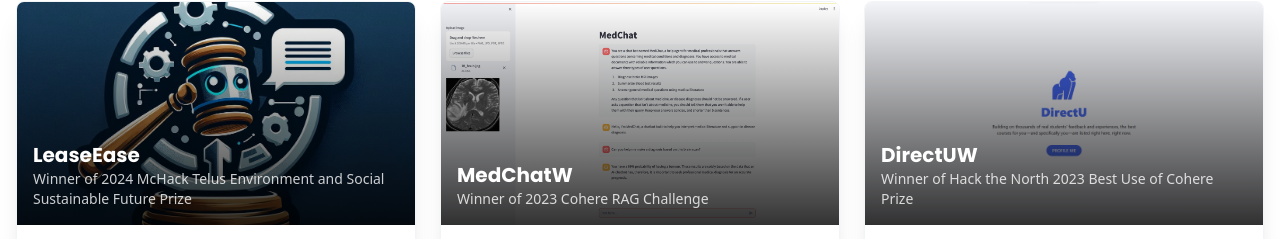
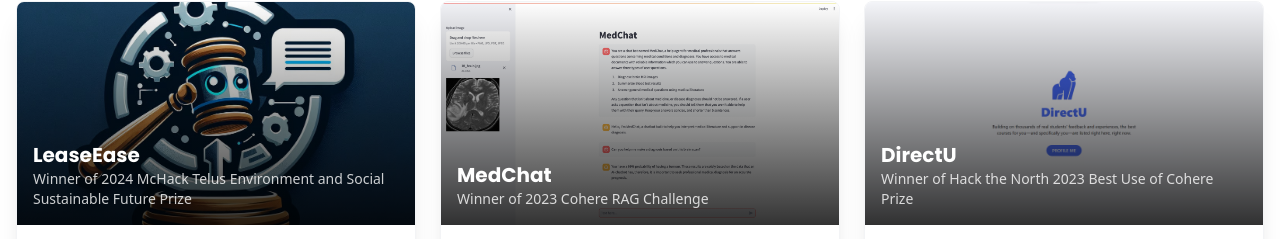
Before and after one commit to KenWuqianghao/kenwuqianghao.github.io, a Next.js app: page / in a window 1280 px wide. Shown: the part 2334-2573 px from the top of the page. Built offline with nearby package versions, Linux system fonts and the light colour scheme.

Commit message:
Fixed typo

```diff
--- a/app/page.tsx
+++ b/app/page.tsx
@@ -444,7 +444,7 @@ export default function Home() {
                       link="https://github.com/jamesliangg/LeaseEase"
                     />
                     <ProjectCard
-                      title="MedChatW"
+                      title="MedChat"
                       subtitle="Winner of 2023 Cohere RAG Challenge"
                       technologies={["Python", "Cohere API", "Streamlit", "Tensorflow", "OpenCV"]}
                       description="A medical diagnostic assistant that uses RAG to provide accurate information and analysis of medical images, helping users understand their health concerns."
@@ -452,7 +452,7 @@ export default function Home() {
                       link="https://github.com/AreelKhan/MedChat"
                     />
                     <ProjectCard
-                      title="DirectUW"
+                      title="DirectU"
                       subtitle="Winner of Hack the North 2023 Best Use of Cohere Prize"
                       technologies={["Python", "Flask", "Cohere API", "MongoDB", "React", "Selenium"]}
                       description="An academic planning tool that provides personalized course recommendations for University of Waterloo students, enhancing their educational journey."
```
